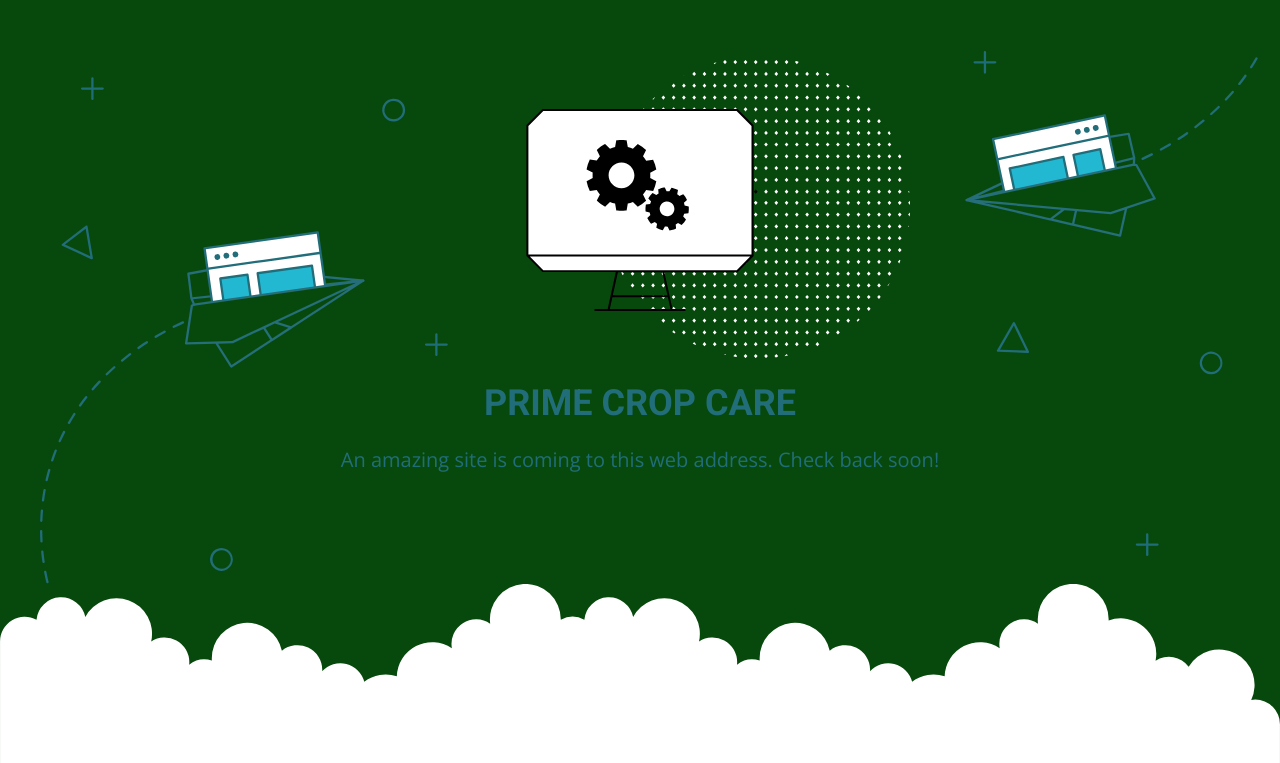
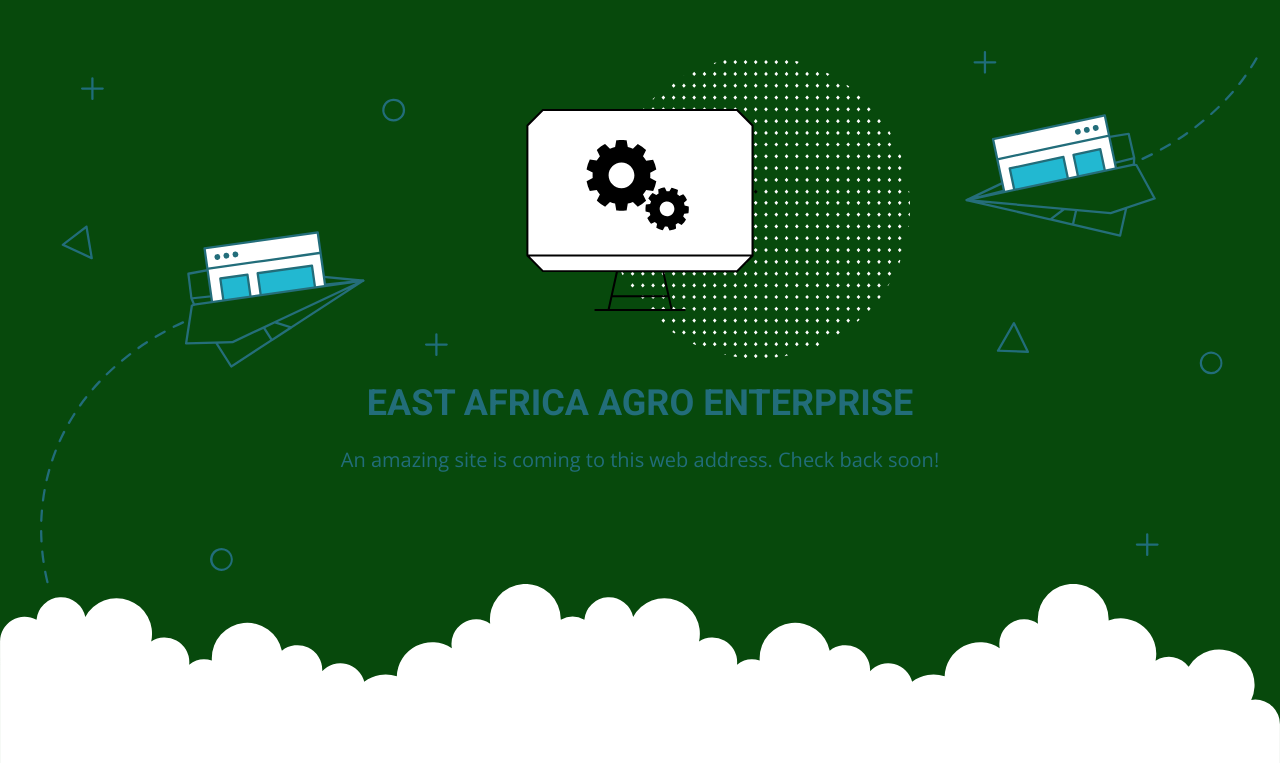
Before and after one commit to Godcode100/Agro-Enterprise, a Django app: template pages/templates/pages/home.html in a window 1280 px wide. Shown: the top 763 px of the page. Run offline with Django 5.2, Linux system fonts and the light colour scheme; the template is opened without the code that fills it, so the values that code supplies are empty.

Commit message:
Update home.html

```diff
--- a/pages/templates/pages/home.html
+++ b/pages/templates/pages/home.html
@@ -159,7 +159,7 @@
                         </svg>
                     </div>
                 </div>
-                <h1 class="title title--regular title--size-large title--weight-bold">PRIME CROP CARE</h1>
+                <h1 class="title title--regular title--size-large title--weight-bold">EAST AFRICA AGRO ENTERPRISE</h1>
                 <p class="title title--subtitle title--size-semimedium title--weight-normal">An amazing site is coming to this web address. Check back soon!</p>
             </div>
             <div class="error--shape__clouds">
```
